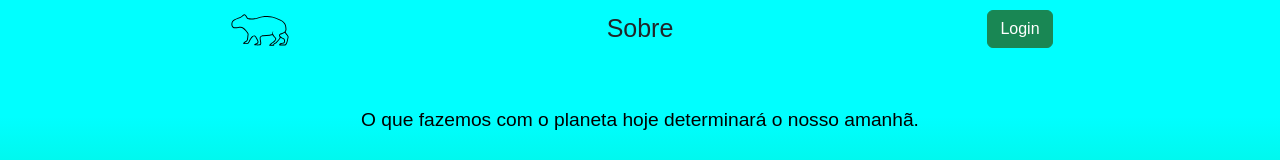
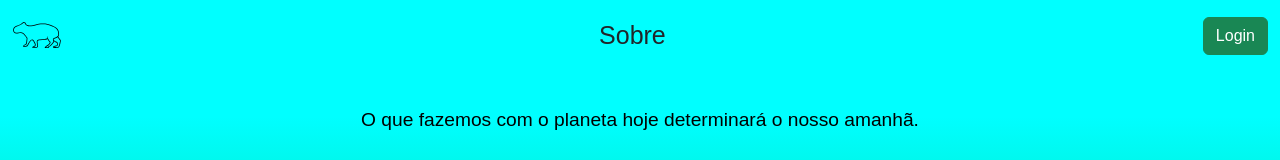
Before and after one commit to Grizzlyess/Capi_JS, a React (Vite) app: page / in a window 1280 px wide. Shown: the top 160 px of the page. Built offline with nearby package versions, Linux system fonts and the light colour scheme; a web font is replaced by a local one.

Commit message:
Ajustes no Header

```diff
--- a/src/components/header/Header.css
+++ b/src/components/header/Header.css
@@ -6,11 +6,10 @@ header {
   height: 6vh;
 }
 
-button,
-nav {
-  margin-top: 10px;
+button, nav {
+  margin-top: 2px;
 }
 
 #logo {
-  height: 60px;
+  height: 50px;
 }
--- a/src/components/header/Header.tsx
+++ b/src/components/header/Header.tsx
@@ -1,26 +1,22 @@
 import { useNavigate } from "react-router-dom";
 import "./Header.css";
 
-const Header = () => {
+ const Header = () => {
   const navigate = useNavigate()
   function OnLoginClick(){
     navigate("/login")
   }
   return (
     <header>
-      <div className="container text-center align-items-center">
-        <div className="row">
-          <div className="col ratio">
+      <nav className="navbar navbar-expand-lg">
+        <div className="container-fluid">
             <img src="src/assets/capi.svg" id="logo" alt="logo-capi" />
-          </div>
-          <div className="col">
+
             <nav>Sobre</nav>
-          </div>
-          <div className="col">
+
             <button onClick={OnLoginClick}className="btn btn-success">Login</button>
-          </div>
         </div>
-      </div>
+      </nav>
     </header>
   );
 };
```
